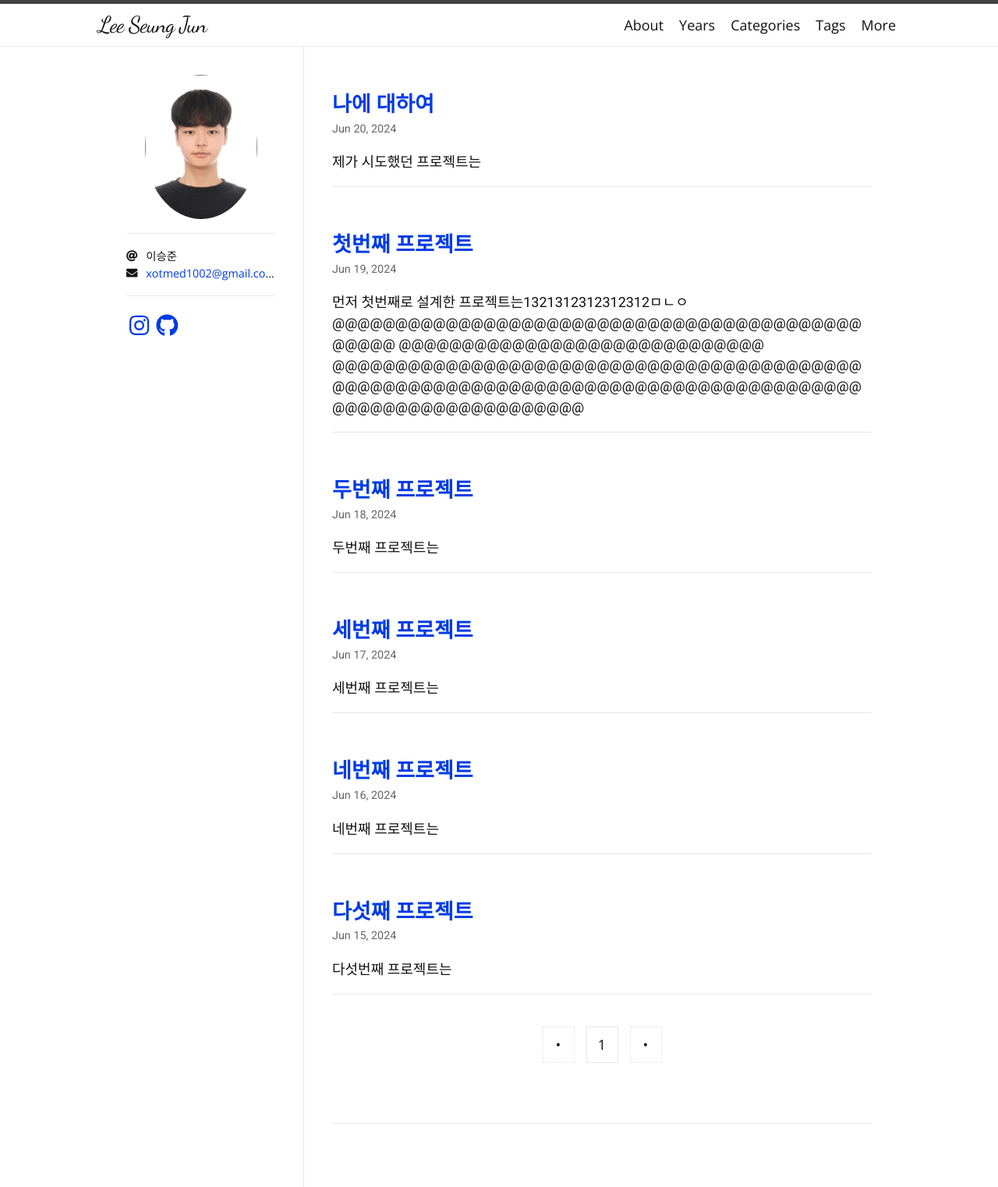
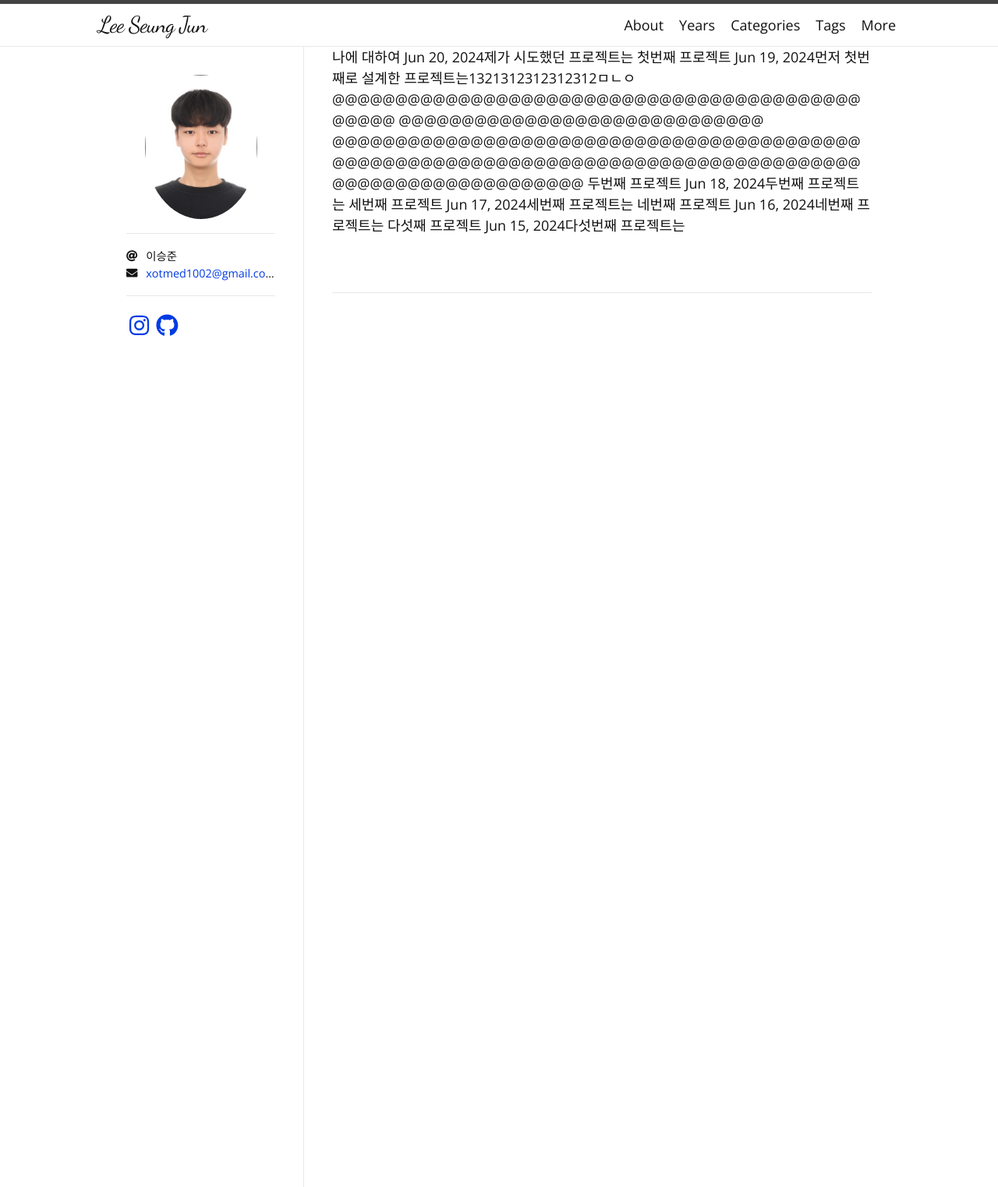
Before and after one commit to MooTo2002/MooTo2002.github.io, a Jekyll site: the page built from index.html, in a window 1280 px wide. Shown: the whole page at 78% size. Built offline with Jekyll 4.4.1, drawn with Linux system fonts in a browser that asks for light colours; nearby versions of some CDN libraries; some web fonts are replaced; the list of posts is cut into pages by our own code.

Commit message:
Update home.html

```diff
--- a/_layouts/home.html
+++ b/_layouts/home.html
@@ -1,65 +1,13 @@
 ---
 layout: default
 ---
+{{ content }} {% if site.paginate %} {% assign posts = paginator.posts %} {% else %} {% assign posts = site.posts %} {% endif %} {%- if posts.size > 0 -%}
+{%- assign date_format = site.date_format | default: "%b %-d, %Y" -%} {%- for post in posts -%}
+{{ post.title | escape }}
+{{ post.date | date: date_format }} {%- if jekyll.environment == "production" and site.disqus -%} • {%- endif -%}
 
-<div class="home">
-
-  {{ content }}
-
-  {% if site.paginate %}
-    {% assign posts = paginator.posts %}
-  {% else %}
-    {% assign posts = site.posts %}
-  {% endif %}
-
-  {%- if posts.size > 0 -%}
-    <ul class="post-list">
-      {%- assign date_format = site.date_format | default: "%b %-d, %Y" -%}
-      {%- for post in posts -%}
-      <li>
-        <h2>
-          <a href="{{ post.url | relative_url }}">
-            {{ post.title | escape }}
-          </a>
-        </h2>
-        <p class="post-meta">
-          <time class="dt-published" datetime="{{ post.date | date_to_xmlschema }}" itemprop="datePublished">
-            {{ post.date | date: date_format }}
-          </time>
-          {%- if jekyll.environment == "production" and site.disqus -%}
-            • <a href="{{ post.url | relative_url }}#disqus_thread">
-                <span class="disqus-comment-count" data-disqus-url="{{ post.url | absolute_url }}"></span>
-              </a>
-          {%- endif -%}
-        </p>
-        {%- if post.show_excerpts != false -%}
-          <div class="post-excerpt">{{ post.excerpt | strip_html }}</div>
-        {%- endif -%}
-      </li>
-      {%- endfor -%}
-    </ul>
-
-    {% if site.paginate %}
-      <div class="pager">
-        <ul class="pagination">
-        {%- if paginator.previous_page %}
-          <li><a href="{{ paginator.previous_page_path | relative_url }}" class="previous-page">{{ paginator.previous_page }}</a></li>
-        {%- else %}
-          <li><div class="pager-edge">•</div></li>
-        {%- endif %}
-          <li><div class="current-page">{{ paginator.page }}</div></li>
-        {%- if paginator.next_page %}
-          <li><a href="{{ paginator.next_page_path | relative_url }}" class="next-page">{{ paginator.next_page }}</a></li>
-        {%- else %}
-          <li><div class="pager-edge">•</div></li>
-        {%- endif %}
-        </ul>
-      </div>
-    {%- endif %}
-
-  {%- endif -%}
-
-  {%- if jekyll.environment == "production" and site.disqus -%}
-    <script id="dsq-count-scr" src="//{{ site.disqus }}.disqus.com/count.js" async></script>
-  {%- endif -%}
-</div>
+{%- if post.show_excerpts != false -%}
+{{ post.excerpt | strip_html }}
+{%- endif %}
+{%- endfor %}
+{%- endif %} {%- if jekyll.environment == "production" and site.disqus -%} {%- endif -%}
```
